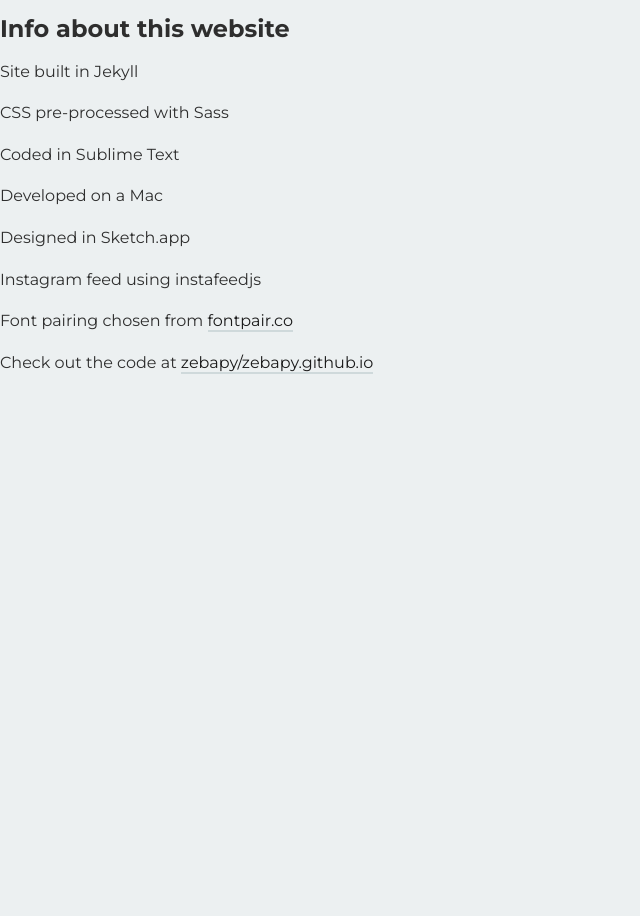
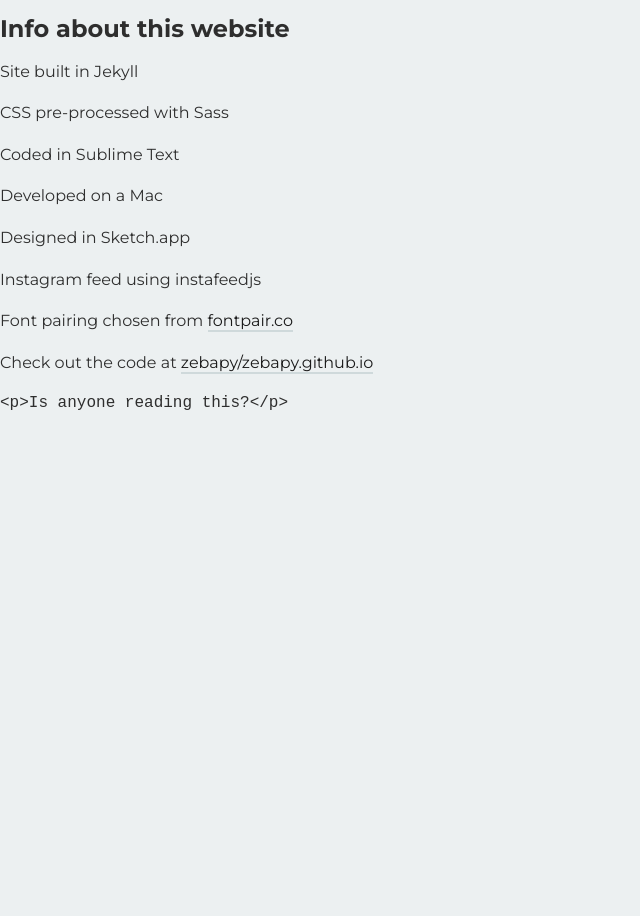
Before and after one commit to zebapy/zeb.codes, a Jekyll site: the page built from made.md, in a window 1280 px wide. Shown: the whole page, without its empty margins (0-640 px from the left). Built offline with Jekyll 4.4.1, drawn with Linux system fonts in a browser that asks for light colours; nearby versions of some CDN libraries.

Commit message:
test code fences on github pages

````diff
--- a/made.md
+++ b/made.md
@@ -18,3 +18,8 @@
 Font pairing chosen from [fontpair.co](fontpair.co)
 
 Check out the code at [zebapy/zebapy.github.io](http://github.com/zebapy/zebapy.github.io)
+
+
+```html
+<p>Is anyone reading this?</p>
+```
````
